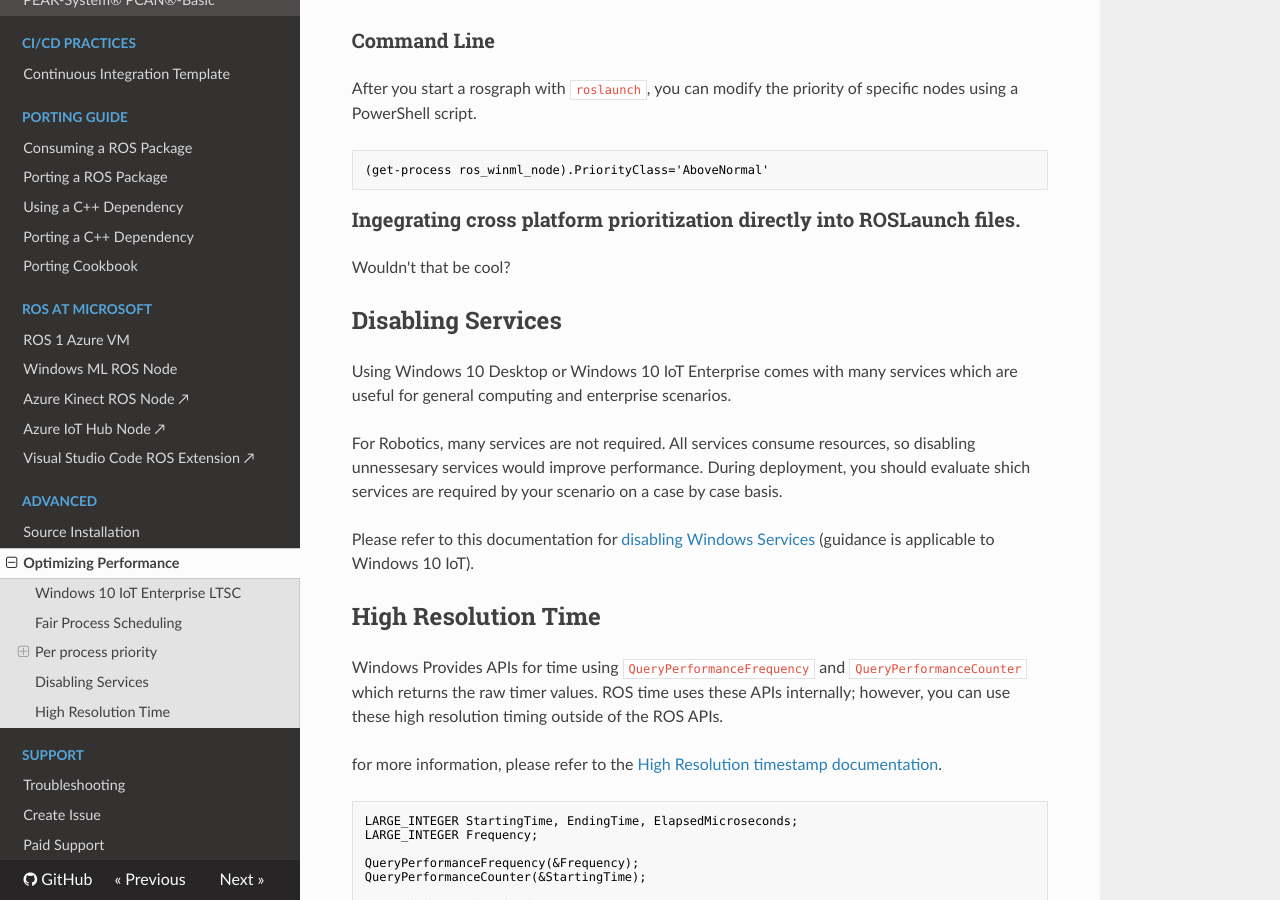
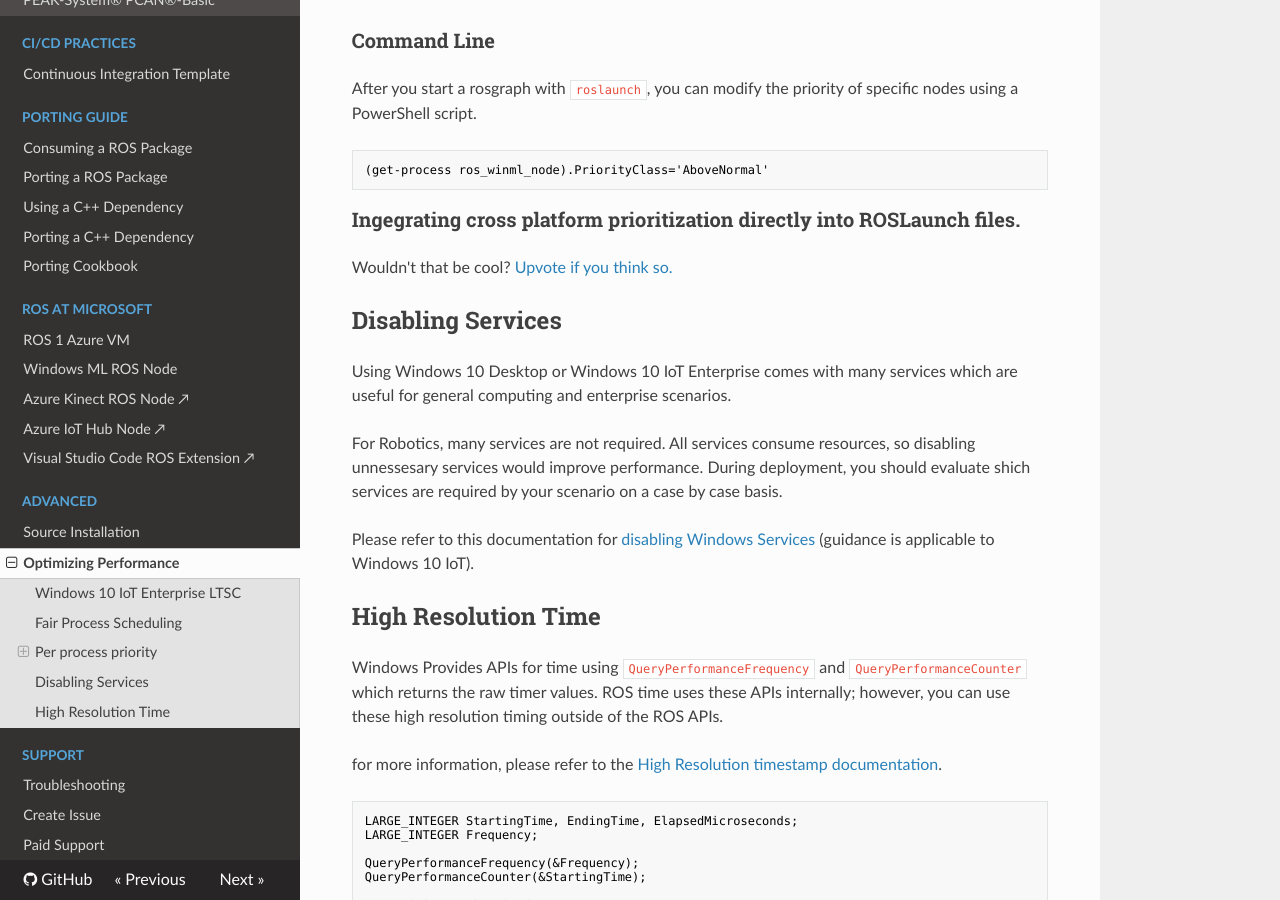
Before and after one commit to ms-iot/ROSOnWindows, an MkDocs documentation site: the page built from docs/Advanced/Performance.md, in a window 1280 px wide and 900 px high, scrolled down 1130 px. Built offline with MkDocs 1.6.1, drawn with Linux system fonts in a browser that asks for light colours; nearby versions of some CDN libraries.

Commit message:
Add link to bug for voting

````diff
--- a/docs/Advanced/Performance.md
+++ b/docs/Advanced/Performance.md
@@ -32,7 +32,7 @@ After you start a rosgraph with `roslaunch`, you can modify the priority of spec
 ```
 
 ### Ingegrating cross platform prioritization directly into ROSLaunch files.
-Wouldn't that be cool?
+Wouldn't that be cool? [Upvote if you think so.](https://github.com/ms-iot/ROSOnWindows/issues/194)
 
 ## Disabling Services
 Using Windows 10 Desktop or Windows 10 IoT Enterprise comes with many services which are useful for general computing and enterprise scenarios.
````
